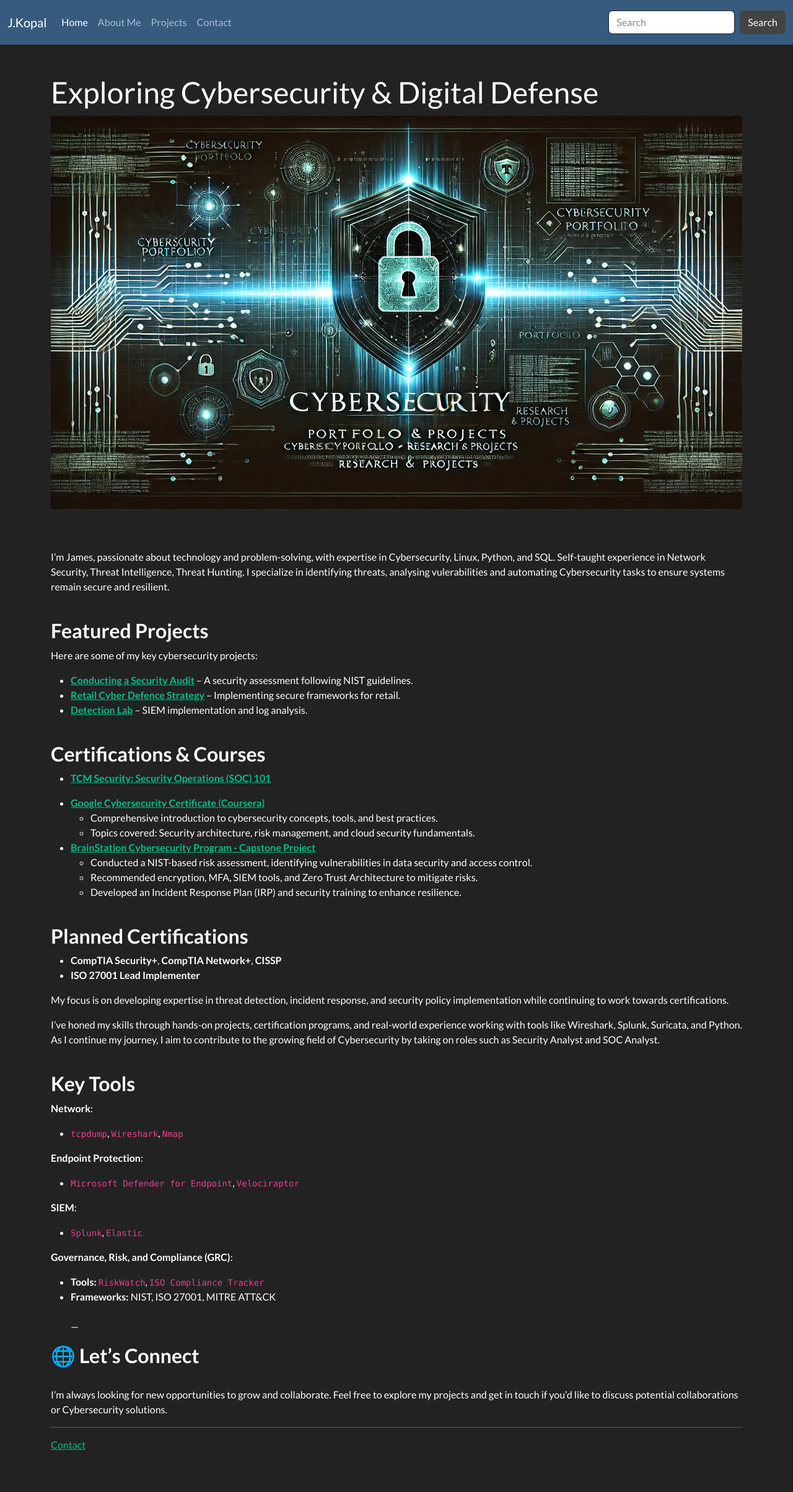
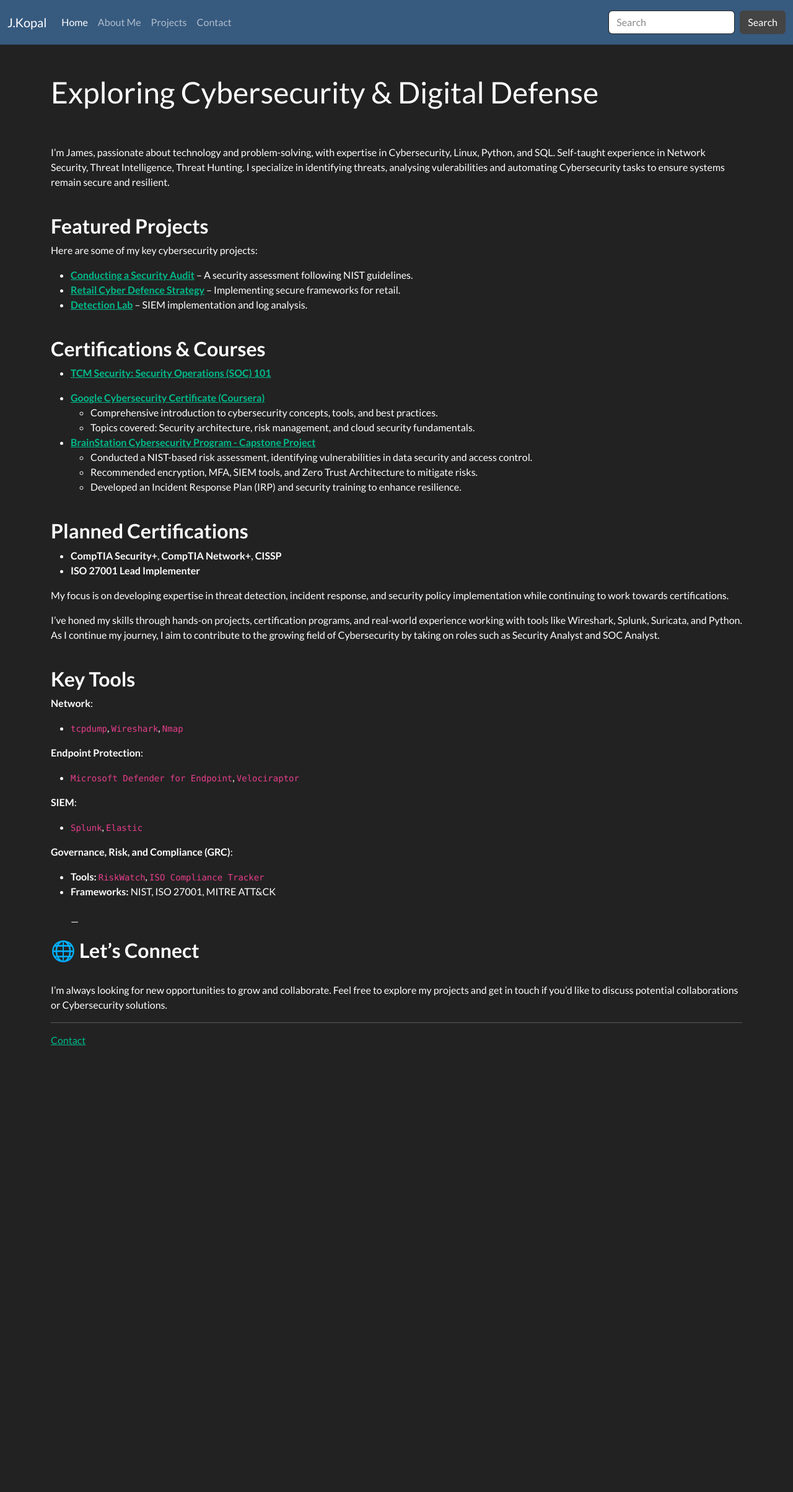
Before and after one commit to JKopal101/jkopal101.github.io, a Jekyll site: the page built from index.md, in a window 1280 px wide. Shown: the whole page at 62% size. Built offline with Jekyll 4.4.1, drawn with Linux system fonts in a browser that asks for light colours; after the commit the page ends 1755 px from its top, so only the background shows below that.

Commit message:
Update index.md

```diff
--- a/index.md
+++ b/index.md
@@ -2,7 +2,6 @@
 layout: page
 title: Exploring Cybersecurity & Digital Defense
 ---
-![Cybersecurity Portfolio](assets/A dark hacker-style banner featuring a futuristic cybersecurity theme.webp)
 
 
 <br><br>
```
